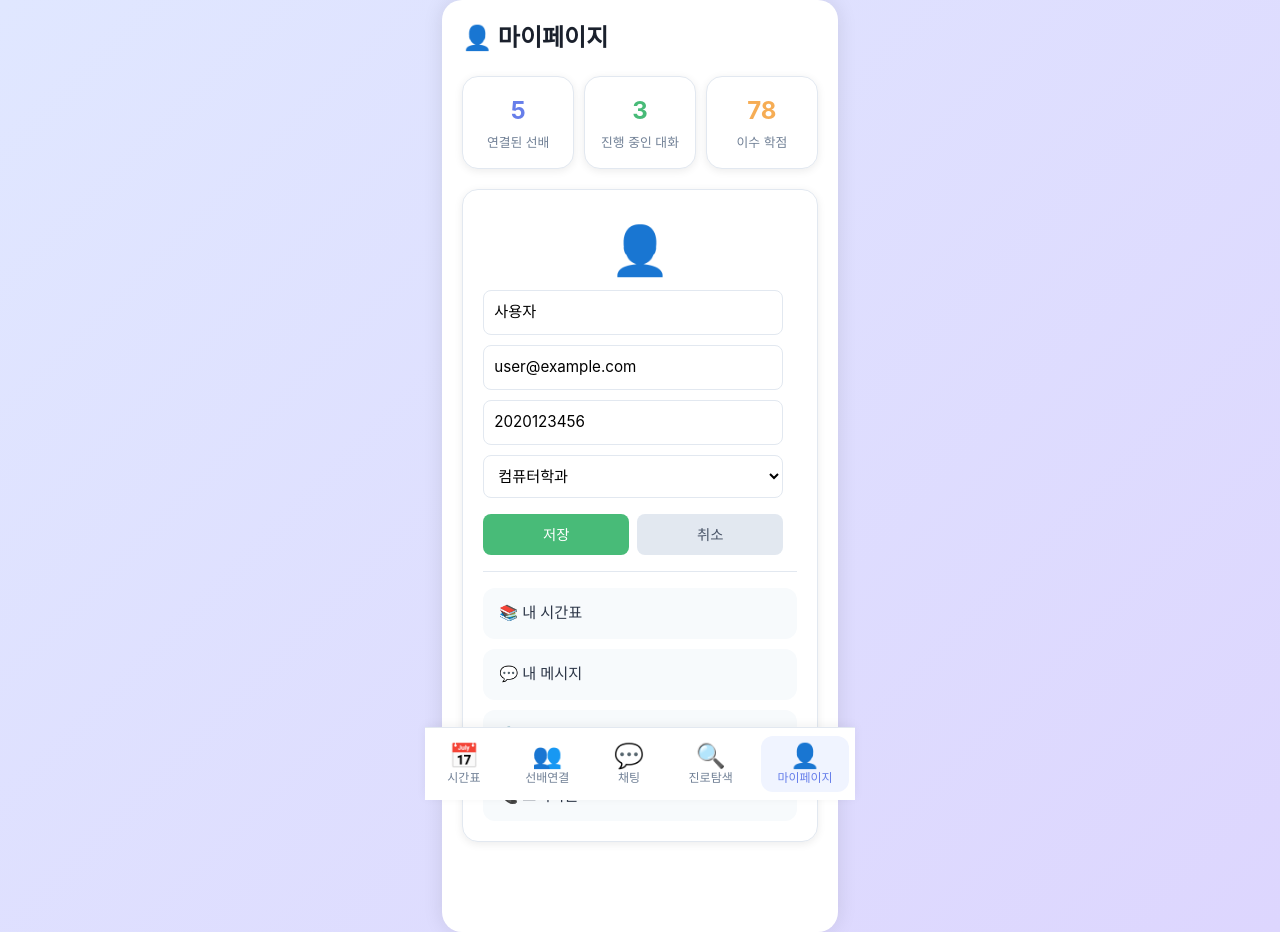
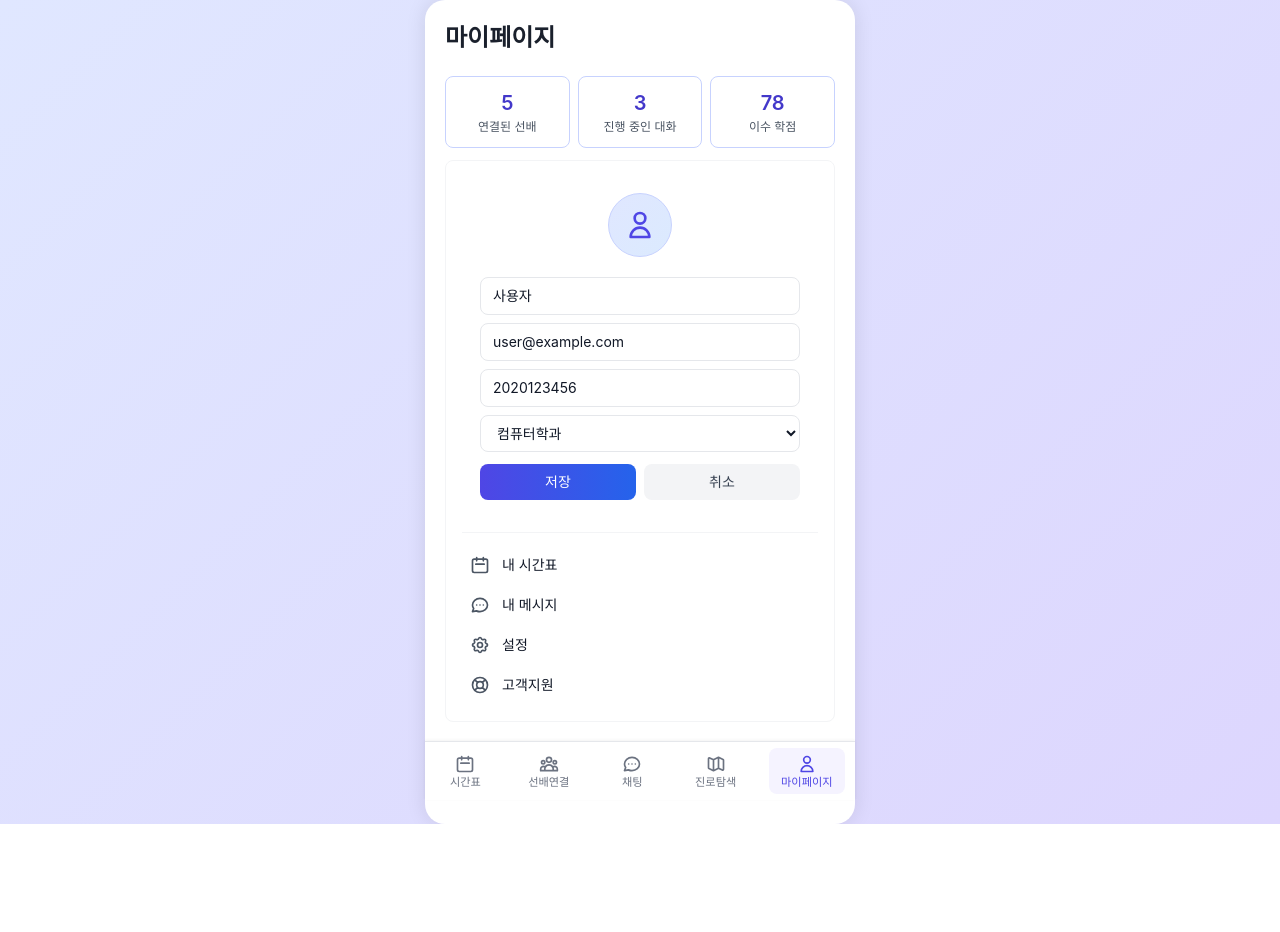
Before and after one commit to 25-iNThon-3th-Team/frontend, a React (Vite) app: page /mypage in a window 1280 px wide. Both pictures are taken after a click on the button "프로필 편집". After the commit the page ends 824 px from the top, so only its background shows below. Built offline with nearby package versions, Linux system fonts and the light colour scheme; a web font is replaced by a local one.

Commit message:
UI 디자인 개선: 선배연결, 채팅, 마이페이지 디자인 통일 및 네비게이션 바 개선

```diff
--- a/src/App.css
+++ b/src/App.css
@@ -3,7 +3,6 @@
   min-height: 100vh;
   overflow-x: hidden;
   margin: 0 auto;
-  max-width: 430px;
   background-color: #ffffff;
   box-shadow: 0 0 20px rgba(0, 0, 0, 0.1);
   position: relative;
@@ -11,6 +10,9 @@
 
 /* 모바일 화면 시뮬레이션을 위한 컨테이너 */
 @media (min-width: 431px) {
+  .App {
+    width: 430px;
+  }
   body {
     display: flex;
     justify-content: center;
@@ -167,17 +169,24 @@
   left: 0;
   right: 0;
   width: 100%;
-  max-width: 430px;
   margin: 0 auto;
   background: white;
-  border-top: 1px solid #e2e8f0;
+  border-top: 1px solid #e5e7eb;
   display: flex;
   justify-content: space-around;
   align-items: center;
-  padding: 8px 0 calc(8px + env(safe-area-inset-bottom));
-  box-shadow: 0 -2px 10px rgba(0, 0, 0, 0.05);
+  padding: 6px 0 calc(6px + env(safe-area-inset-bottom));
+  box-shadow: 0 -1px 3px rgba(0, 0, 0, 0.05);
   z-index: 1000;
   box-sizing: border-box;
+}
+
+@media (min-width: 431px) {
+  .bottom-nav {
+    left: calc(50% - 215px);
+    width: 430px;
+    right: auto;
+  }
 }
 
 .nav-item {
@@ -186,31 +195,33 @@
   align-items: center;
   justify-content: center;
   text-decoration: none;
-  color: #718096;
-  padding: 8px 16px;
-  border-radius: 12px;
+  color: #6b7280;
+  padding: 6px 12px;
+  border-radius: 8px;
   transition: all 0.2s ease;
   min-width: 60px;
   -webkit-tap-highlight-color: transparent;
 }
 
 .nav-item:active {
-  transform: scale(0.95);
+  transform: scale(0.96);
 }
 
 .nav-item.active {
-  color: #667eea;
-  background-color: #f0f4ff;
+  color: #4f46e5;
+  background-color: #f5f3ff;
 }
 
 .nav-icon {
-  font-size: 1.5rem;
-  margin-bottom: 4px;
+  margin-bottom: 3px;
   line-height: 1;
+  display: flex;
+  align-items: center;
+  justify-content: center;
 }
 
 .nav-label {
-  font-size: 0.75rem;
+  font-size: 0.7rem;
   font-weight: 500;
   line-height: 1;
 }
@@ -679,7 +690,7 @@
   flex-direction: column;
   max-width: 100%;
   box-sizing: border-box;
-  background: #f7fafc;
+  background: #f9fafb;
 }
 
 .chat-header {
--- a/src/components/BottomNav.jsx
+++ b/src/components/BottomNav.jsx
@@ -5,25 +5,68 @@ function BottomNav() {
   const location = useLocation()
 
   const navItems = [
-    { path: '/schedule', icon: '📅', label: '시간표' },
-    { path: '/mentor', icon: '👥', label: '선배연결' },
-    { path: '/chatlist', icon: '💬', label: '채팅' },
-    { path: '/career', icon: '🔍', label: '진로탐색' },
-    { path: '/mypage', icon: '👤', label: '마이페이지' }
+    {
+      path: '/schedule',
+      label: '시간표',
+      icon: (active) => (
+        <svg className="w-5 h-5" fill="none" stroke="currentColor" viewBox="0 0 24 24">
+          <path strokeLinecap="round" strokeLinejoin="round" strokeWidth={2} d="M8 7V3m8 4V3m-9 8h10M5 21h14a2 2 0 002-2V7a2 2 0 00-2-2H5a2 2 0 00-2 2v12a2 2 0 002 2z" />
+        </svg>
+      )
+    },
+    {
+      path: '/mentor',
+      label: '선배연결',
+      icon: (active) => (
+        <svg className="w-5 h-5" fill="none" stroke="currentColor" viewBox="0 0 24 24">
+          <path strokeLinecap="round" strokeLinejoin="round" strokeWidth={2} d="M17 20h5v-2a3 3 0 00-5.356-1.857M17 20H7m10 0v-2c0-.656-.126-1.283-.356-1.857M7 20H2v-2a3 3 0 015.356-1.857M7 20v-2c0-.656.126-1.283.356-1.857m0 0a5.002 5.002 0 019.288 0M15 7a3 3 0 11-6 0 3 3 0 016 0zm6 3a2 2 0 11-4 0 2 2 0 014 0zM7 10a2 2 0 11-4 0 2 2 0 014 0z" />
+        </svg>
+      )
+    },
+    {
+      path: '/chatlist',
+      label: '채팅',
+      icon: (active) => (
+        <svg className="w-5 h-5" fill="none" stroke="currentColor" viewBox="0 0 24 24">
+          <path strokeLinecap="round" strokeLinejoin="round" strokeWidth={2} d="M8 12h.01M12 12h.01M16 12h.01M21 12c0 4.418-4.03 8-9 8a9.863 9.863 0 01-4.255-.949L3 20l1.395-3.72C3.512 15.042 3 13.574 3 12c0-4.418 4.03-8 9-8s9 3.582 9 8z" />
+        </svg>
+      )
+    },
+    {
+      path: '/career',
+      label: '진로탐색',
+      icon: (active) => (
+        <svg className="w-5 h-5" fill="none" stroke="currentColor" viewBox="0 0 24 24">
+          <path strokeLinecap="round" strokeLinejoin="round" strokeWidth={2} d="M9 20l-5.447-2.724A1 1 0 013 16.382V5.618a1 1 0 011.447-.894L9 7m0 13l6-3m-6 3V7m6 10l4.553 2.276A1 1 0 0021 18.382V7.618a1 1 0 00-.553-.894L15 4m0 13V4m0 0L9 7" />
+        </svg>
+      )
+    },
+    {
+      path: '/mypage',
+      label: '마이페이지',
+      icon: (active) => (
+        <svg className="w-5 h-5" fill="none" stroke="currentColor" viewBox="0 0 24 24">
+          <path strokeLinecap="round" strokeLinejoin="round" strokeWidth={2} d="M16 7a4 4 0 11-8 0 4 4 0 018 0zM12 14a7 7 0 00-7 7h14a7 7 0 00-7-7z" />
+        </svg>
+      )
+    }
   ]
 
   return (
     <nav className="bottom-nav">
-      {navItems.map((item) => (
+      {navItems.map((item) => {
+        const isActive = location.pathname === item.path
+        return (
           <Link
             key={item.path}
             to={item.path}
-          className={`nav-item ${location.pathname === item.path ? 'active' : ''}`}
+            className={`nav-item ${isActive ? 'active' : ''}`}
           >
-          <span className="nav-icon">{item.icon}</span>
+            <span className="nav-icon">{item.icon(isActive)}</span>
             <span className="nav-label">{item.label}</span>
           </Link>
-      ))}
+        )
+      })}
     </nav>
   )
 }
--- a/src/pages/MyPage.jsx
+++ b/src/pages/MyPage.jsx
@@ -101,157 +101,74 @@ function MyPage() {
   return (
     <div className="page-container">
       <div className="page-content">
-        <h1 className="page-title">👤 마이페이지</h1>
+        <h1 className="page-title">마이페이지</h1>
 
         {/* 활동 통계 */}
-        <div
-          style={{
-            display: "grid",
-            gridTemplateColumns: "repeat(3, 1fr)",
-            gap: "10px",
-            marginBottom: "20px",
-          }}
-        >
-          <div
-            className="page-card"
-            style={{
-              padding: "16px",
-              textAlign: "center",
-              flex: "none",
-            }}
-          >
-            <div
-              style={{
-                fontSize: "1.5rem",
-                fontWeight: "700",
-                color: "#667eea",
-              }}
-            >
+        <div className="grid grid-cols-3 gap-2 mb-3">
+          <div className="bg-white border border-indigo-200 rounded-lg p-3 text-center">
+            <div className="text-xl font-semibold text-indigo-700">
               {stats.connectedSeniors}
             </div>
-            <div
-              style={{ fontSize: "0.8rem", color: "#718096", marginTop: "4px" }}
-            >
+            <div className="text-xs text-gray-600 mt-0.5">
               연결된 선배
             </div>
           </div>
-          <div
-            className="page-card"
-            style={{
-              padding: "16px",
-              textAlign: "center",
-              flex: "none",
-            }}
-          >
-            <div
-              style={{
-                fontSize: "1.5rem",
-                fontWeight: "700",
-                color: "#48bb78",
-              }}
-            >
+          <div className="bg-white border border-indigo-200 rounded-lg p-3 text-center">
+            <div className="text-xl font-semibold text-indigo-700">
               {stats.activeChats}
             </div>
-            <div
-              style={{ fontSize: "0.8rem", color: "#718096", marginTop: "4px" }}
-            >
+            <div className="text-xs text-gray-600 mt-0.5">
               진행 중인 대화
             </div>
           </div>
-          <div
-            className="page-card"
-            style={{
-              padding: "16px",
-              textAlign: "center",
-              flex: "none",
-            }}
-          >
-            <div
-              style={{
-                fontSize: "1.5rem",
-                fontWeight: "700",
-                color: "#f6ad55",
-              }}
-            >
+          <div className="bg-white border border-indigo-200 rounded-lg p-3 text-center">
+            <div className="text-xl font-semibold text-indigo-700">
               {stats.completedCredits}
             </div>
-            <div
-              style={{ fontSize: "0.8rem", color: "#718096", marginTop: "4px" }}
-            >
+            <div className="text-xs text-gray-600 mt-0.5">
               이수 학점
             </div>
           </div>
         </div>
 
-        <div className="page-card">
-          <div className="profile-section">
-            <div className="profile-avatar">👤</div>
+        <div className="bg-white rounded-lg p-4 mb-3 border border-gray-100">
+          <div className="flex flex-col items-center py-4">
+            <div className="w-16 h-16 rounded-full bg-gradient-to-br from-indigo-100 to-blue-100 border border-indigo-200 flex items-center justify-center mb-3">
+              <svg className="w-8 h-8 text-indigo-600" fill="none" stroke="currentColor" viewBox="0 0 24 24">
+                <path strokeLinecap="round" strokeLinejoin="round" strokeWidth={2} d="M16 7a4 4 0 11-8 0 4 4 0 018 0zM12 14a7 7 0 00-7 7h14a7 7 0 00-7-7z" />
+              </svg>
+            </div>
 
             {!isEditing ? (
               <>
-                <h2 className="profile-name">{profile.name}</h2>
-                <p className="profile-email">{profile.email}</p>
-                <p
-                  className="profile-email"
-                  style={{ fontSize: "0.85rem", color: "#718096" }}
-                >
+                <h2 className="text-lg font-semibold text-gray-900 mb-1">{profile.name}</h2>
+                <p className="text-sm text-gray-600 mb-1">{profile.email}</p>
+                <p className="text-xs text-gray-500 mb-3">
                   {profile.studentId} · {profile.major}
                 </p>
                 <button
                   onClick={handleEditToggle}
-                  style={{
-                    marginTop: "12px",
-                    padding: "8px 20px",
-                    background: "#667eea",
-                    color: "white",
-                    border: "none",
-                    borderRadius: "8px",
-                    fontSize: "0.9rem",
-                    cursor: "pointer",
-                    fontWeight: "500",
-                  }}
+                  className="px-4 py-2 bg-gradient-to-r from-indigo-600 to-blue-600 text-white text-sm rounded-lg hover:from-indigo-700 hover:to-blue-700 transition-all font-medium"
                 >
                   프로필 편집
                 </button>
               </>
             ) : (
               <>
-                <div
-                  style={{
-                    marginTop: "16px",
-                    width: "100%",
-                    maxWidth: "300px",
-                  }}
-                >
+                <div className="w-full max-w-xs mt-2">
                   <input
                     type="text"
                     value={profile.name}
                     onChange={(e) => handleInputChange("name", e.target.value)}
                     placeholder="이름"
-                    style={{
-                      width: "100%",
-                      padding: "10px",
-                      marginBottom: "10px",
-                      border: "1px solid #e2e8f0",
-                      borderRadius: "8px",
-                      fontSize: "0.95rem",
-                      boxSizing: "border-box",
-                    }}
+                    className="w-full px-3 py-2 mb-2 border border-gray-200 rounded-lg text-sm text-gray-900 placeholder-gray-400 focus:outline-none focus:border-indigo-400 focus:ring-1 focus:ring-indigo-400"
                   />
                   <input
                     type="email"
                     value={profile.email}
                     onChange={(e) => handleInputChange("email", e.target.value)}
                     placeholder="이메일"
-                    style={{
-                      width: "100%",
-                      padding: "10px",
-                      marginBottom: "10px",
-                      border: "1px solid #e2e8f0",
-                      borderRadius: "8px",
-                      fontSize: "0.95rem",
-                      boxSizing: "border-box",
-                    }}
+                    className="w-full px-3 py-2 mb-2 border border-gray-200 rounded-lg text-sm text-gray-900 placeholder-gray-400 focus:outline-none focus:border-indigo-400 focus:ring-1 focus:ring-indigo-400"
                   />
                   <input
                     type="text"
@@ -260,65 +177,27 @@ function MyPage() {
                       handleInputChange("studentId", e.target.value)
                     }
                     placeholder="학번"
-                    style={{
-                      width: "100%",
-                      padding: "10px",
-                      marginBottom: "10px",
-                      border: "1px solid #e2e8f0",
-                      borderRadius: "8px",
-                      fontSize: "0.95rem",
-                      boxSizing: "border-box",
-                    }}
+                    className="w-full px-3 py-2 mb-2 border border-gray-200 rounded-lg text-sm text-gray-900 placeholder-gray-400 focus:outline-none focus:border-indigo-400 focus:ring-1 focus:ring-indigo-400"
                   />
                   <select
                     value={profile.major}
                     onChange={(e) => handleInputChange("major", e.target.value)}
-                    style={{
-                      width: "100%",
-                      padding: "10px",
-                      marginBottom: "16px",
-                      border: "1px solid #e2e8f0",
-                      borderRadius: "8px",
-                      fontSize: "0.95rem",
-                      boxSizing: "border-box",
-                      cursor: "pointer",
-                      background: "white",
-                    }}
+                    className="w-full px-3 py-2 mb-3 border border-gray-200 rounded-lg text-sm text-gray-900 focus:outline-none focus:border-indigo-400 focus:ring-1 focus:ring-indigo-400 cursor-pointer bg-white"
                   >
                     <option value="컴퓨터학과">컴퓨터학과</option>
                     <option value="데이터과학과">데이터과학과</option>
                     <option value="인공지능학과">인공지능학과</option>
                   </select>
-                  <div style={{ display: "flex", gap: "8px" }}>
+                  <div className="flex gap-2">
                     <button
                       onClick={handleSave}
-                      style={{
-                        flex: 1,
-                        padding: "10px",
-                        background: "#48bb78",
-                        color: "white",
-                        border: "none",
-                        borderRadius: "8px",
-                        fontSize: "0.9rem",
-                        cursor: "pointer",
-                        fontWeight: "500",
-                      }}
+                      className="flex-1 px-4 py-2 bg-gradient-to-r from-indigo-600 to-blue-600 text-white text-sm rounded-lg hover:from-indigo-700 hover:to-blue-700 transition-all font-medium"
                     >
                       저장
                     </button>
                     <button
                       onClick={handleEditToggle}
-                      style={{
-                        flex: 1,
-                        padding: "10px",
-                        background: "#e2e8f0",
-                        color: "#4a5568",
-                        border: "none",
-                        borderRadius: "8px",
-                        fontSize: "0.9rem",
-                        cursor: "pointer",
-                        fontWeight: "500",
-                      }}
+                      className="flex-1 px-4 py-2 bg-gray-100 text-gray-700 text-sm rounded-lg hover:bg-gray-200 transition-colors font-medium"
                     >
                       취소
                     </button>
@@ -327,21 +206,38 @@ function MyPage() {
               </>
             )}
           </div>
-          <div className="menu-list">
+          <div className="border-t border-gray-100 mt-4 pt-3">
             <div
-              className="menu-item"
+              className="flex items-center gap-3 py-2.5 px-2 cursor-pointer hover:bg-gray-50 rounded-lg transition-colors"
               onClick={() => handleMenuClick("/schedule")}
             >
-              📚 내 시간표
+              <svg className="w-5 h-5 text-gray-600" fill="none" stroke="currentColor" viewBox="0 0 24 24">
+                <path strokeLinecap="round" strokeLinejoin="round" strokeWidth={2} d="M8 7V3m8 4V3m-9 8h10M5 21h14a2 2 0 002-2V7a2 2 0 00-2-2H5a2 2 0 00-2 2v12a2 2 0 002 2z" />
+              </svg>
+              <span className="text-sm text-gray-900">내 시간표</span>
             </div>
             <div
-              className="menu-item"
+              className="flex items-center gap-3 py-2.5 px-2 cursor-pointer hover:bg-gray-50 rounded-lg transition-colors"
               onClick={() => handleMenuClick("/mymessage")}
             >
-              💬 내 메시지
+              <svg className="w-5 h-5 text-gray-600" fill="none" stroke="currentColor" viewBox="0 0 24 24">
+                <path strokeLinecap="round" strokeLinejoin="round" strokeWidth={2} d="M8 12h.01M12 12h.01M16 12h.01M21 12c0 4.418-4.03 8-9 8a9.863 9.863 0 01-4.255-.949L3 20l1.395-3.72C3.512 15.042 3 13.574 3 12c0-4.418 4.03-8 9-8s9 3.582 9 8z" />
+              </svg>
+              <span className="text-sm text-gray-900">내 메시지</span>
             </div>
-            <div className="menu-item">⚙️ 설정</div>
-            <div className="menu-item">📞 고객지원</div>
+            <div className="flex items-center gap-3 py-2.5 px-2 cursor-pointer hover:bg-gray-50 rounded-lg transition-colors">
+              <svg className="w-5 h-5 text-gray-600" fill="none" stroke="currentColor" viewBox="0 0 24 24">
+                <path strokeLinecap="round" strokeLinejoin="round" strokeWidth={2} d="M10.325 4.317c.426-1.756 2.924-1.756 3.35 0a1.724 1.724 0 002.573 1.066c1.543-.94 3.31.826 2.37 2.37a1.724 1.724 0 001.065 2.572c1.756.426 1.756 2.924 0 3.35a1.724 1.724 0 00-1.066 2.573c.94 1.543-.826 3.31-2.37 2.37a1.724 1.724 0 00-2.572 1.065c-.426 1.756-2.924 1.756-3.35 0a1.724 1.724 0 00-2.573-1.066c-1.543.94-3.31-.826-2.37-2.37a1.724 1.724 0 00-1.065-2.572c-1.756-.426-1.756-2.924 0-3.35a1.724 1.724 0 001.066-2.573c-.94-1.543.826-3.31 2.37-2.37.996.608 2.296.07 2.572-1.065z" />
+                <path strokeLinecap="round" strokeLinejoin="round" strokeWidth={2} d="M15 12a3 3 0 11-6 0 3 3 0 016 0z" />
+              </svg>
+              <span className="text-sm text-gray-900">설정</span>
+            </div>
+            <div className="flex items-center gap-3 py-2.5 px-2 cursor-pointer hover:bg-gray-50 rounded-lg transition-colors">
+              <svg className="w-5 h-5 text-gray-600" fill="none" stroke="currentColor" viewBox="0 0 24 24">
+                <path strokeLinecap="round" strokeLinejoin="round" strokeWidth={2} d="M18.364 5.636l-3.536 3.536m0 5.656l3.536 3.536M9.172 9.172L5.636 5.636m3.536 9.192l-3.536 3.536M21 12a9 9 0 11-18 0 9 9 0 0118 0zm-5 0a4 4 0 11-8 0 4 4 0 018 0z" />
+              </svg>
+              <span className="text-sm text-gray-900">고객지원</span>
+            </div>
           </div>
         </div>
       </div>
```
Also changed, not shown: src/pages/Chat.jsx (+37 -19 lines), src/pages/ChatList.jsx (+23 -17 lines), src/pages/Mentor.jsx (+34 -22 lines). Lines whose indentation alone changed are shown as unchanged.
